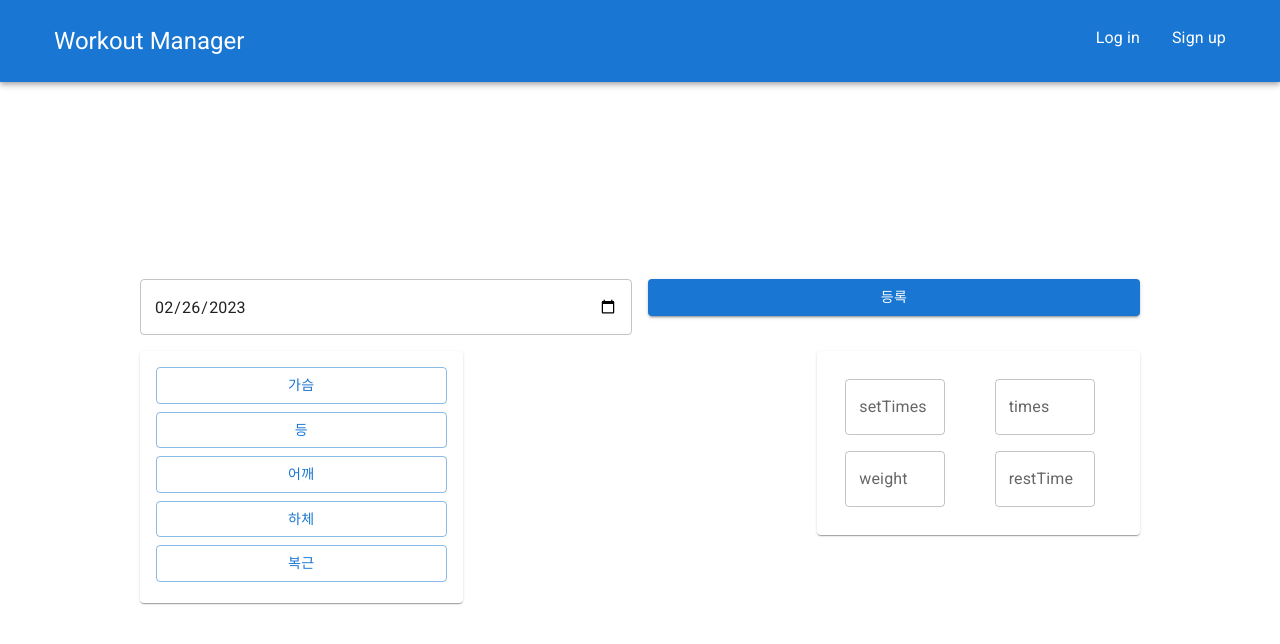
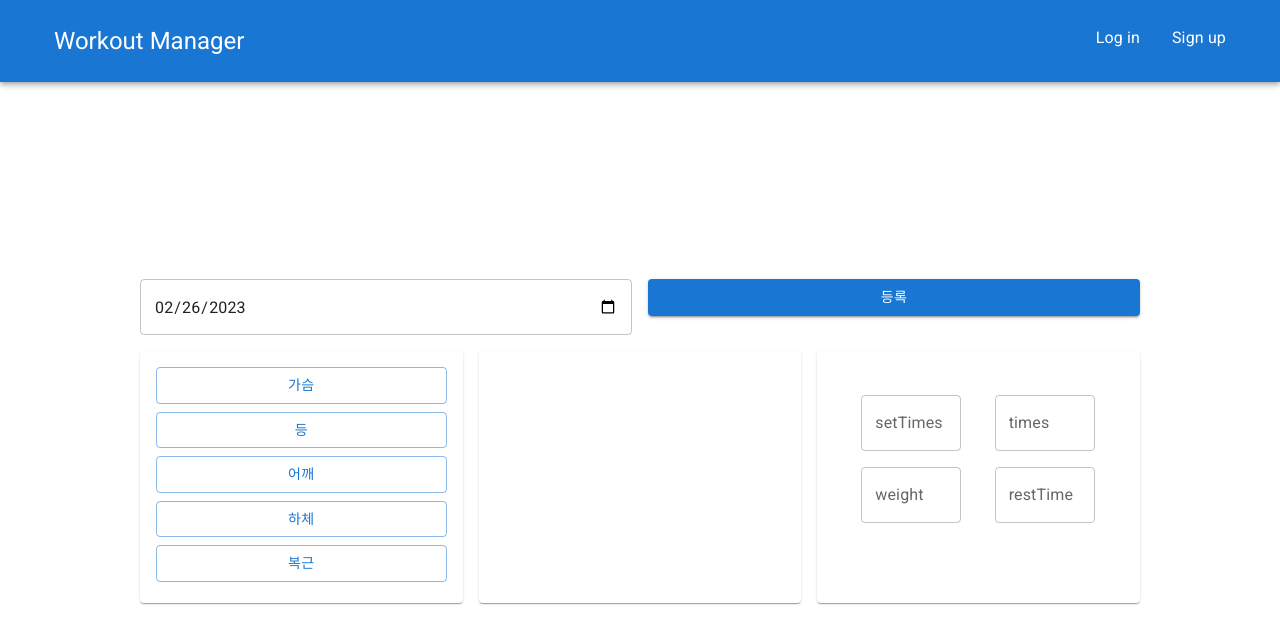
Before and after one commit to wujuno/workout-manager, a React (Create React App) app: page /record in a window 1280 px wide. Shown: the top 644 px of the page. Built offline with nearby package versions, Linux system fonts and the light colour scheme.

Commit message:
Style: Change Record

```diff
--- a/src/screens/Record.tsx
+++ b/src/screens/Record.tsx
@@ -180,7 +180,10 @@ function Record() {
               </Paper>
             </Grid>
             <Grid item xs={4}>
-              <Paper elevation={1}>
+              <Paper
+                elevation={1}
+                sx={{ p: 2, height: 220, overflowY: "auto" }}
+              >
                 <Stack direction="column">
                   {bigPart === "가슴"
                     ? Chest.map((list) => (
@@ -217,7 +220,10 @@ function Record() {
               </Paper>
             </Grid>
             <Grid item xs={4}>
-              <Paper elevation={1}>
+              <Paper
+                elevation={1}
+                sx={{ p: 2, height: 220, overflowY: "auto" }}
+              >
                 <CountingWrapper>
                   {countTitleArr.map((title) => (
                     <TextField
```
